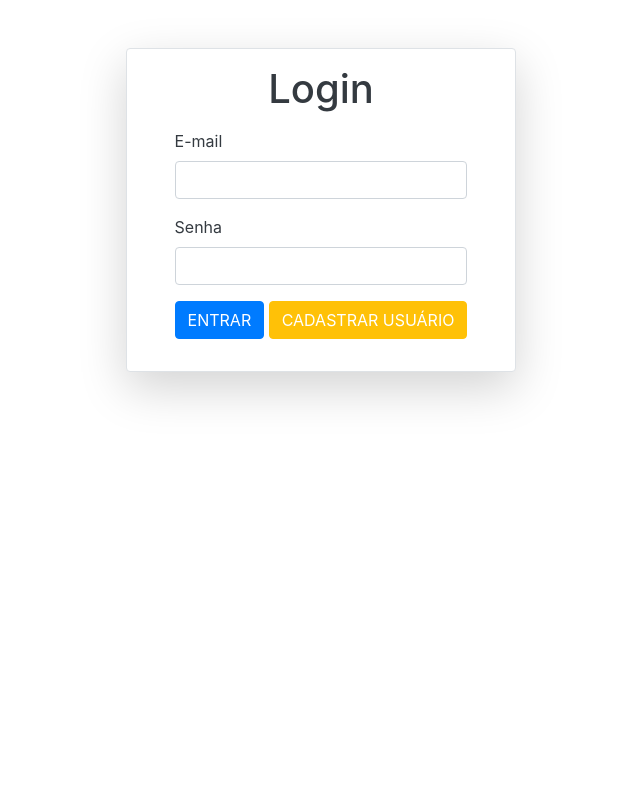
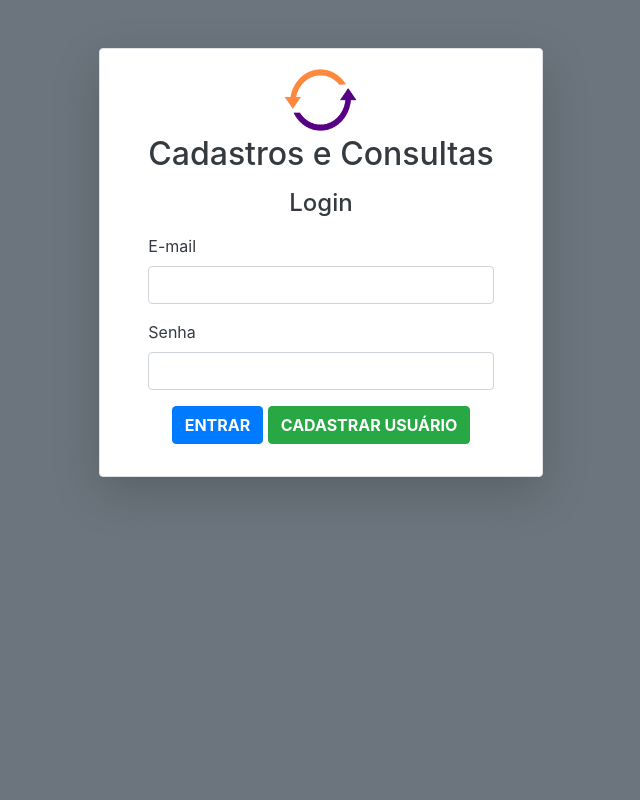
Before and after one commit to pedrodif/uploadSA_Desenvolvimento_Sistemas, a PHP site: page /login.php in a window 1280 px wide. Shown: the whole page, without its empty margins (319-959 px from the left). Run offline with PHP 8.4, Linux system fonts and the light colour scheme.

Commit message:
vigesimo terceiro commit

```diff
--- a/cadastroPJ/lista_dadosCNPJ.php
+++ b/cadastroPJ/lista_dadosCNPJ.php
@@ -71,8 +71,8 @@
                     <td><?= $value['situacao'] ?></td>
                     <td><?= $value['data_situacao']?></td>
                     <td><?= date("j/m/Y H:i:s", strtotime($value['dtCriacao'])) ?></td>
-                    <td><a href="../index.php?id=<?= $value['id'] ?>" class="btn btn-warning text-center text-white">EDITAR</a></td>
-                    <td><a href="deleteCNPJ.php?id=<?= $value['id'] ?>" class="btn btn-danger text-center">DELETAR</a></td>
+                    <td><a href="../index.php?id=<?= $value['id'] ?>" class="btn btn-warning text-center text-white font-weight-bold">EDITAR</a></td>
+                    <td><a href="deleteCNPJ.php?id=<?= $value['id'] ?>" class="btn btn-danger text-center font-weight-bold">DELETAR</a></td>
                 </tr>
 
             <?php } ?>
@@ -87,7 +87,7 @@
 
     <div class="form-group" col-md-1>
 
-        <a href="../index.php" class="btn btn-primary text-center">VOLTAR</a>
+        <a href="../index.php" class="btn btn-primary text-center font-weight-bold">VOLTAR</a>
 
     </div>
 
--- a/cadastro_usuario.php
+++ b/cadastro_usuario.php
@@ -44,11 +44,11 @@
         <div class="form-row">
 
             <div class="form-group col-md-0">
-                <input type="submit" name="criar" value="CRIAR USUÁRIO" class="btn btn-success text-center">
+                <input type="submit" name="criar" value="CRIAR USUÁRIO" class="btn btn-success text-center font-weight-bold">
             </div>
 
             <div class="form-group col-md-0">
-                <a href="index.php"><button type="button" class="btn btn-primary text-light">VOLTAR</button></a>
+                <a href="index.php"><button type="button" class="btn btn-primary text-light font-weight-bold">VOLTAR</button></a>
             </div>
 
         </div>
--- a/login.php
+++ b/login.php
@@ -7,7 +7,11 @@
 
 <head>
     <link rel="stylesheet" href="https://cdn.jsdelivr.net/npm/bootstrap@4.6.0/dist/css/bootstrap.min.css" integrity="sha384-B0vP5xmATw1+K9KRQjQERJvTumQW0nPEzvF6L/Z6nronJ3oUOFUFpCjEUQouq2+l" crossorigin="anonymous">
+    <link rel="stylesheet" href="style.css">
 </head>
+
+
+<body class="bg-secondary">
 
     <div class="form-row justify-content-center">
 
@@ -20,9 +24,17 @@
                     informaErro($_SESSION['erro']);
 
             ?>
+
+            <div class="form-group text-center justify-content-center">
+                <img src="imgs/icon_logo.png" alt="logo" class="logo">
+
+                <h2>Cadastros e Consultas</h2>
+            </div>
+
+
             <div class="form-group justify-content-center">
                 <form action="index.php" method="post">
-                <h1 class="text-center">Login</h1>
+                    <h4 class="text-center">Login</h4>
             </div>
 
             <div class="form-group justify-content-center">
@@ -35,16 +47,22 @@
                 <input type="password" name="senha" class="form-control <?= isset($_SESSION['senha'])? campoEmBranco($_SESSION['senha']) : '' ?>" id="senha" value="">
             </div>
 
-        <div class="form-group justify-content-center">
-            <input type="submit" name="submit_login" value="ENTRAR" class="btn btn-primary">
-            <a href="cadastro_usuario.php" class="btn btn-warning text-white">CADASTRAR USUÁRIO</a>
+            <div class="form-group text-center justify-content-center">
+
+                <input type="submit" name="submit_login" value="ENTRAR" class="btn btn-primary font-weight-bold">
+                <a href="cadastro_usuario.php" class="btn btn-success text-white font-weight-bold">CADASTRAR USUÁRIO</a>
+
             </div>
 
             <div class="form-group justify-content-center">
 
             </div>
 
+            </form>
+
 
         </main>
 
     </div>
+
+</body>
```
Also changed, not shown: cabecalho.php (+8 -5 lines), cadastroPJ/manterCNPJ.php (+16 -10 lines), recurso.php (added, +27 -0 lines), imgs/cnpj.jpg (added), imgs/cpf.jpg (added). Lines whose indentation alone changed are shown as unchanged.
